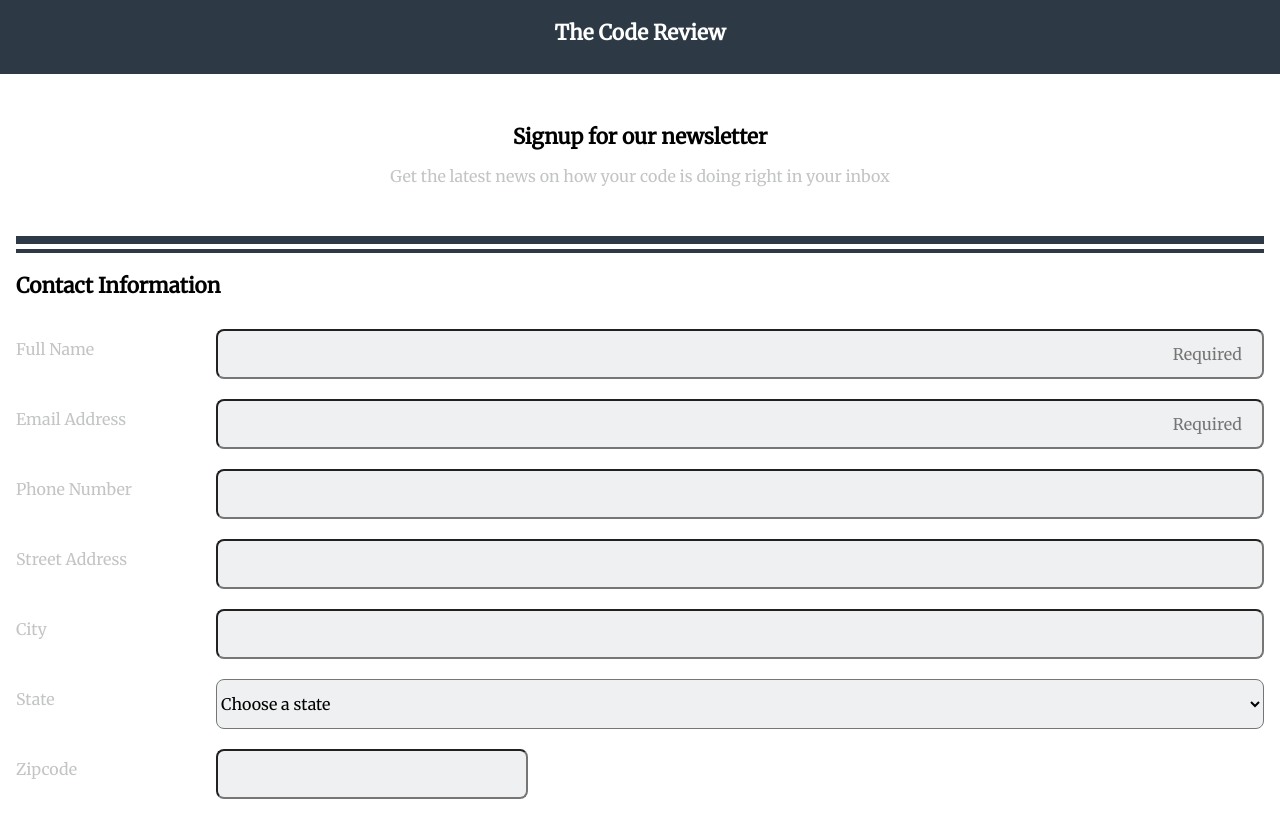
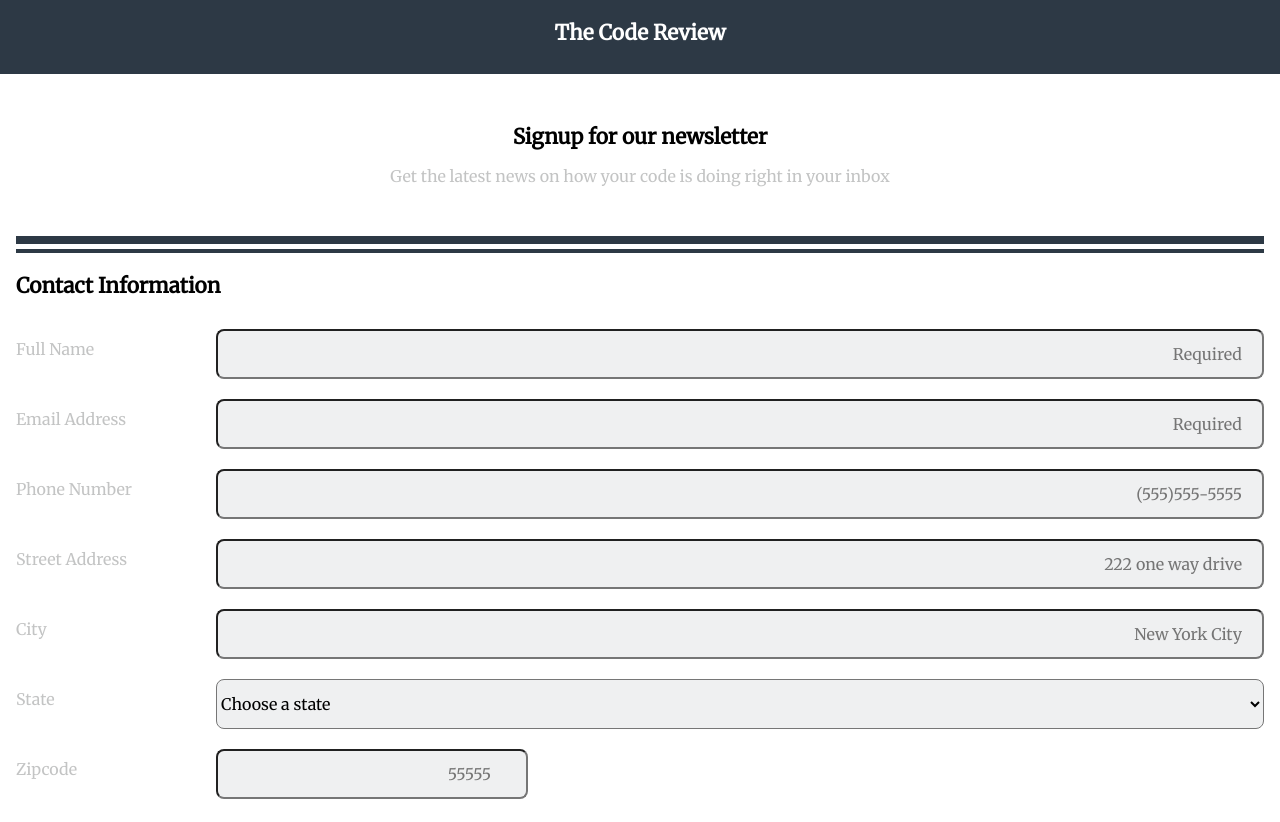
Before and after one commit to dedricl/techdegree-project-3, a plain HTML site: page index.html in a window 1280 px wide. Shown: the top 822 px of the page. Drawn offline with Linux system fonts and the light colour scheme.

Commit message:
Add addition html elements

```diff
--- a/index.html
+++ b/index.html
@@ -27,23 +27,23 @@
 
             <div class="items">
               <label for="name">Full Name</label>
-              <input type="text" id="name" name="user_name" placeholder="Required" >
+              <input type="text" id="name" name="user_name" placeholder="Required" required >
             </div>
             <div class="items">
               <label for="email">Email Address</label>
-              <input type="email" id="email" name="user_email" placeholder="Required">
+              <input type="email" id="email" name="user_email" placeholder="Required" required>
             </div>
             <div class="items">
               <label for="phone_number">Phone Number</label>
-              <input type="tel" id="phone_number" name="user_number">
+              <input type="tel" id="phone_number" name="user_number" placeholder="(555)555-5555">
             </div>
             <div class="items">
               <label for="address">Street Address</label>
-              <input type="text" id="address" name="user_address"><br>
+              <input type="text" id="address" name="user_address" placeholder="222 one way drive"><br>
             </div>
             <div class="items">
               <label for="city">City</label><br>
-              <input type="text" id="city" name="user_city">
+              <input type="text" id="city" name="user_city" placeholder="New York City">
             </div>
             <div class="items">
               <label for="state">State</label><br>
@@ -58,7 +58,7 @@
             </div>
             <div class="items z_code">
               <label for="zipcode">Zipcode</label><br>
-              <input type="number" id="zipcode" name="user_zipcode">
+              <input type="number" id="zipcode" name="user_zipcode" placeholder="55555">
             </div>
         </fieldset>
           <hr>
```
